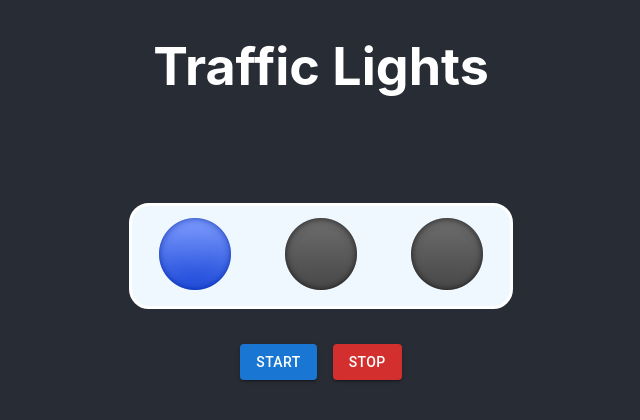
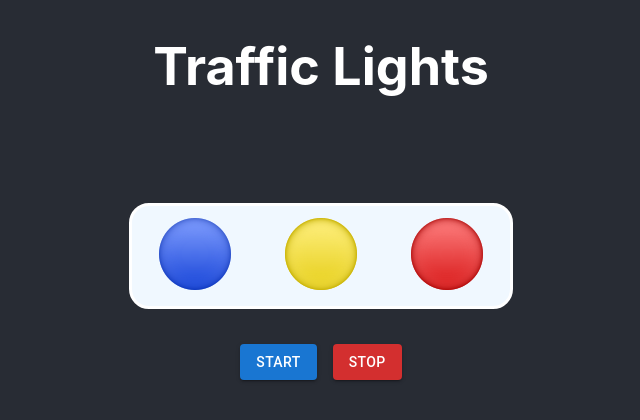
Before and after one commit to Sayaka17/TypeScript-practice, a React (Create React App) app in the folder TS-APP/practice01/: page / in a window 1280 px wide. Shown: the top 420 px of the page, without its empty margins (319-959 px from the left). Built offline with nearby package versions, Linux system fonts and the light colour scheme.

Commit message:
colorSetを削除

```diff
--- a/TS-APP/practice01/src/App.tsx
+++ b/TS-APP/practice01/src/App.tsx
@@ -13,67 +13,55 @@ import red from './assets/img/red_signal.png';
 
 function App() {
   // 現在のカラーのid, init/blue_light/yellow_light/red_light
-  const [currentColorId, setCurrentColorId] = useState('blue_light');
+  const [currentColorId, setCurrentColorId] = useState<string>('blue_light');
   // dataset
   const [dataset, setDataset] = useState(defaultDataset);
   // 色の組み合わせ
-  const [colorSet, setColorSet] = useState(dataset["init"].colorSet);
+  // const [colorSet, setColorSet] = useState(dataset["init"].colorSet);
 
   // コンポーネントがマウント(配置)された直後に呼び出されるメソッド => ounting(マウント時)
   useEffect(() => {
-    setColorSet(dataset['init'].colorSet)
+    // setColorSet(dataset['init'].colorSet)
+    setCurrentColorId('init')
   }, [])
 
   console.log(currentColorId)
   // console.log(dataset[currentColorId].colorSet)
 
   // colorSetを変える関数(typescriptの型付けが原因のエラーを回避するため。後で消す)
-  const changeColor = (currentColorId: string) => {
-    switch (true) {
-      case (currentColorId === 'blue_light'):
-        setColorSet(dataset["blue_light"].colorSet)
-        break;
-      case (currentColorId === 'red_light'):
-        setColorSet(dataset["red_light"].colorSet)
-        break;
-      case (currentColorId === 'yellow_light'):
-        setColorSet(dataset["yellow_light"].colorSet)
-        break;
-      default:
-        setColorSet(dataset["init"].colorSet)
-    }
-  }
-
-  // 前回の色から次の色へと信号を変える関数
-  // const setNextColor = (previousColorId: string) => {
-  //   if (previousColorId === "blue_light") {
-  //     setCurrentColorId('yellow_light')
-  //     changeColor(currentColorId)
-  //   }
-  //   else if (previousColorId === "red_light") {
-  //     setCurrentColorId('blue_light')
-  //     changeColor(currentColorId)
-  //   }
-  //   else if (previousColorId === "yellow_light") {
-  //     changeColor(currentColorId)
+  // const changeColor = (currentColorId: string) => {
+  //   switch (true) {
+  //     case (currentColorId === 'blue_light'):
+  //       setColorSet(dataset["blue_light"].colorSet)
+  //       break;
+  //     case (currentColorId === 'red_light'):
+  //       setColorSet(dataset["red_light"].colorSet)
+  //       break;
+  //     case (currentColorId === 'yellow_light'):
+  //       setColorSet(dataset["yellow_light"].colorSet)
+  //       break;
+  //     default:
+  //       setColorSet(dataset["init"].colorSet)
   //   }
   // }
+
   const setNextColor = (previousColorId: string) => {
     switch (true) {
       case (previousColorId === "blue_light"):
         setCurrentColorId('yellow_light')
-        changeColor(currentColorId)
+        // changeColor(currentColorId)
         break;
       case (previousColorId === "red_light"):
         setCurrentColorId('blue_light')
-        changeColor(currentColorId)
+        // changeColor(currentColorId)
         break;
       case (previousColorId === "yellow_light"):
         setCurrentColorId('red_light')
-        changeColor(currentColorId)
+        // changeColor(currentColorId)
         break;
       default:
-        changeColor("init")
+        setCurrentColorId('init')
+        // changeColor("init")
     }
   }
 
@@ -85,13 +73,13 @@ function App() {
       </header>
       <div className="signal-wrap">
         <div className="signal_flex">
-          <Signal color={colorSet[0]} />
-          <Signal color={colorSet[1]} />
-          <Signal color={colorSet[2]} />
+          <Signal color={dataset[currentColorId].colorSet[0]} />
+          <Signal color={dataset[currentColorId].colorSet[1]} />
+          <Signal color={dataset[currentColorId].colorSet[2]} />
           {/* <SignalBlue />
           <SignalYellow />
           <SignalRed /> */}
-          <Buttons change={changeColor} color={currentColorId} next={setNextColor} />
+          <Buttons color={currentColorId} next={setNextColor} />
         </div>
       </div>
     </div>
--- a/TS-APP/practice01/src/dataset.ts
+++ b/TS-APP/practice01/src/dataset.ts
@@ -3,13 +3,12 @@ import blue from './assets/img/blue_signal.png';
 import yellow from './assets/img/yellow_signal.png';
 import red from './assets/img/red_signal.png';
 
-interface defaultDataset {
-    init: string;
-    blue_light: string;
-    yellow_light: string;
-    red_light: string;
-}
-const defaultDataset = {
+type datasetType = {
+    // インデックスをstring型に
+    [key: string]: any
+};
+
+const defaultDataset: datasetType = {
     init: {
         colorSet: [blue, yellow, red]
     },
--- a/TS-APP/practice01/src/index.tsx
+++ b/TS-APP/practice01/src/index.tsx
@@ -8,9 +8,7 @@ const root = ReactDOM.createRoot(
   document.getElementById('root') as HTMLElement
 );
 root.render(
-  <React.StrictMode>
     <App />
-  </React.StrictMode>
 );
 
 // If you want to start measuring performance in your app, pass a function
```
